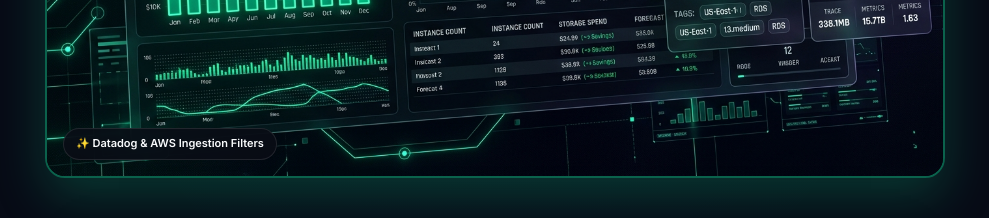
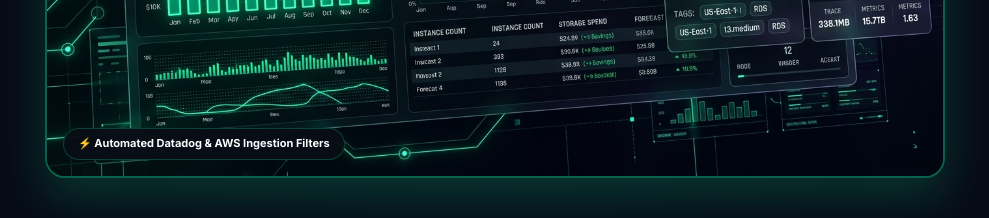
Before and after one commit to Nidou-Cmd/winnow, a website: page public/index.html in a window 1280 px wide. Shown: the part 880-1098 px from the top of the page, without its empty margins (145-1134 px from the left). Drawn offline with Linux system fonts and the light colour scheme; no server answers.

Commit message:
refactor(ui): remove sparkles, upgrade to automated telemetry badge

```diff
--- a/public/index.html
+++ b/public/index.html
@@ -172,8 +172,8 @@
       <div style="position: absolute; top: 16px; right: 16px; background: rgba(9, 13, 22, 0.9); border: 1px solid #10B981; color: #34D399; font-size: 12px; font-weight: 800; padding: 6px 14px; border-radius: 99px; backdrop-filter: blur(10px); box-shadow: 0 0 20px rgba(16, 185, 129, 0.5);">
         ⚡ -$14,160.00 / AN SAVINGS ACTIVE
       </div>
-      <div style="position: absolute; bottom: 16px; left: 16px; background: rgba(9, 13, 22, 0.9); border: 1px solid rgba(255,255,255,0.1); color: #F8FAFC; font-size: 11px; font-weight: 600; padding: 6px 12px; border-radius: 99px; backdrop-filter: blur(10px);">
-        ✨ Datadog & AWS Ingestion Filters
+      <div style="position: absolute; bottom: 16px; left: 16px; background: rgba(9, 13, 22, 0.95); border: 1px solid rgba(16, 185, 129, 0.3); color: #F8FAFC; font-size: 11px; font-weight: 700; padding: 6px 14px; border-radius: 99px; backdrop-filter: blur(10px);">
+        ⚡ Automated Datadog & AWS Ingestion Filters
       </div>
     </div>
     <style>
```
